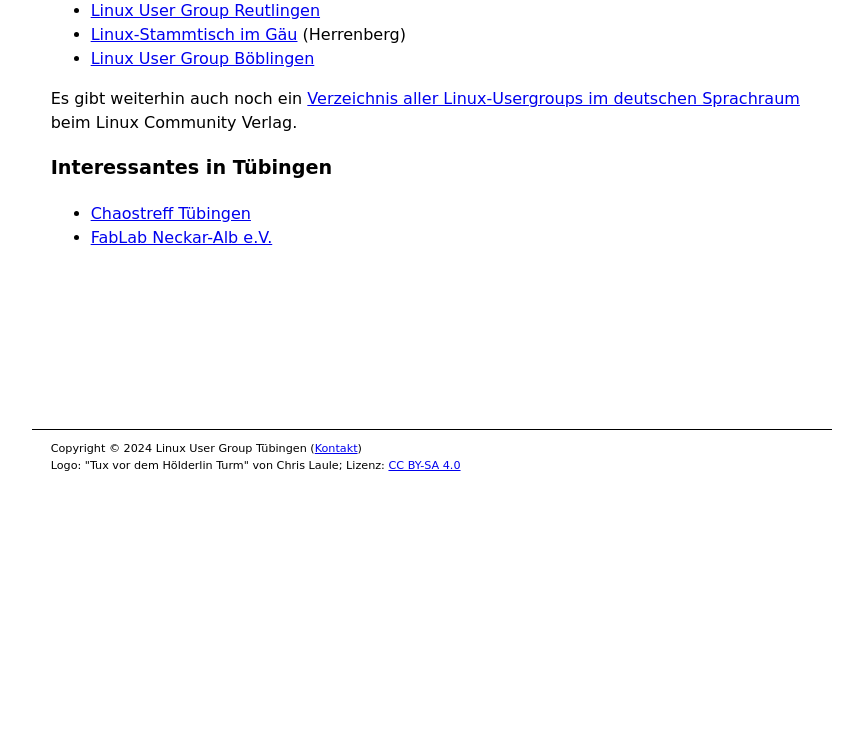
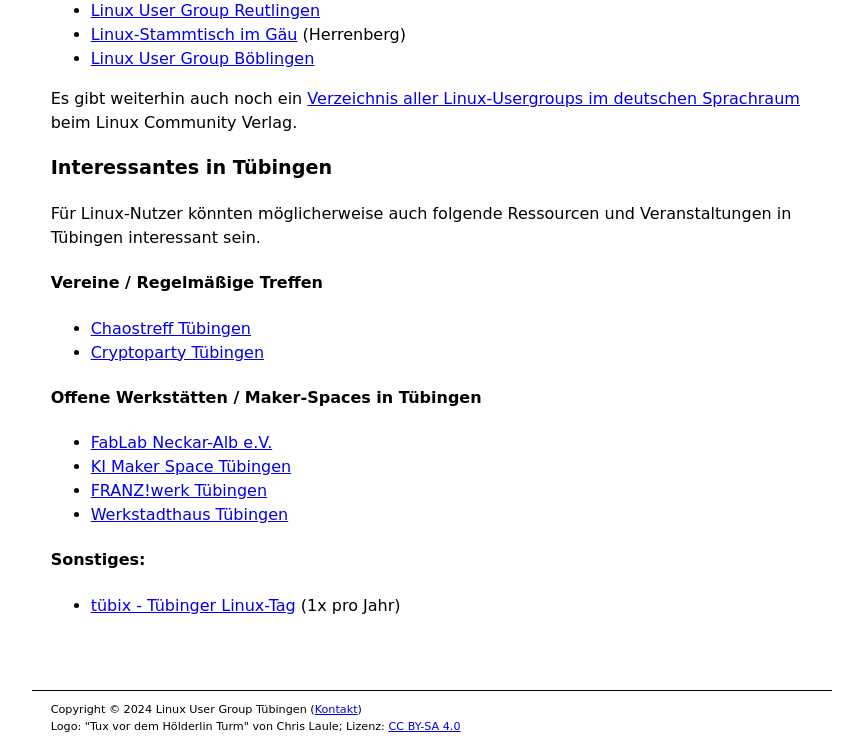
Before and after one commit to oflebbe/lug-tuebingen.de, a PHP site: page /umgebung in a window 1280 px wide. Shown: the part 314-1061 px from the top of the page, without its empty margins (208-1071 px from the left). Before the commit the page ends 785 px from the top, so only its background shows below. Run offline with PHP 8.4, Linux system fonts and the light colour scheme.

Commit message:
Weitere Links zu Linux-nahen Dingen in Tübingen setzen

```diff
--- a/data/umgebung.inc.php
+++ b/data/umgebung.inc.php
@@ -7,8 +7,21 @@
 </ul>
 <p>Es gibt weiterhin auch noch ein <a href="https://www.linux-community.de/lug/">Verzeichnis aller Linux-Usergroups im deutschen Sprachraum</a> beim Linux Community Verlag.</p>
 <h3>Interessantes in Tübingen</h3>
+<p>Für Linux-Nutzer könnten möglicherweise auch folgende Ressourcen und Veranstaltungen in Tübingen interessant sein.</p>
+<h4>Vereine / Regelmäßige Treffen</h4>
 <ul>
   <li><a href="https://cttue.de/">Chaostreff Tübingen</a></li>
+  <li><a href="https://cryptoparty-tuebingen.de/">Cryptoparty Tübingen</a></li>
+</ul>
+<h4>Offene Werkstätten / Maker-Spaces in Tübingen</h4>
+<ul>
   <li><a href="https://www.fablab-neckar-alb.org/">FabLab Neckar-Alb e.V.</a></li>
+  <li><a href="https://ki-maker.space/">KI Maker Space Tübingen</a></li>
+  <li><a href="https://franzwerk-tuebingen.de/">FRANZ!werk Tübingen</a></li>
+  <li><a href="https://www.werkstadthaus.de/">Werkstadthaus Tübingen</a></li>
+</ul>
+<h4>Sonstiges:</h4>
+<ul>
+  <li><a href="https://www.tuebix.org/">tübix - Tübinger Linux-Tag</a> (1x pro Jahr)</li>
 </ul>
 <?php show_html_footer(); ?>
```
